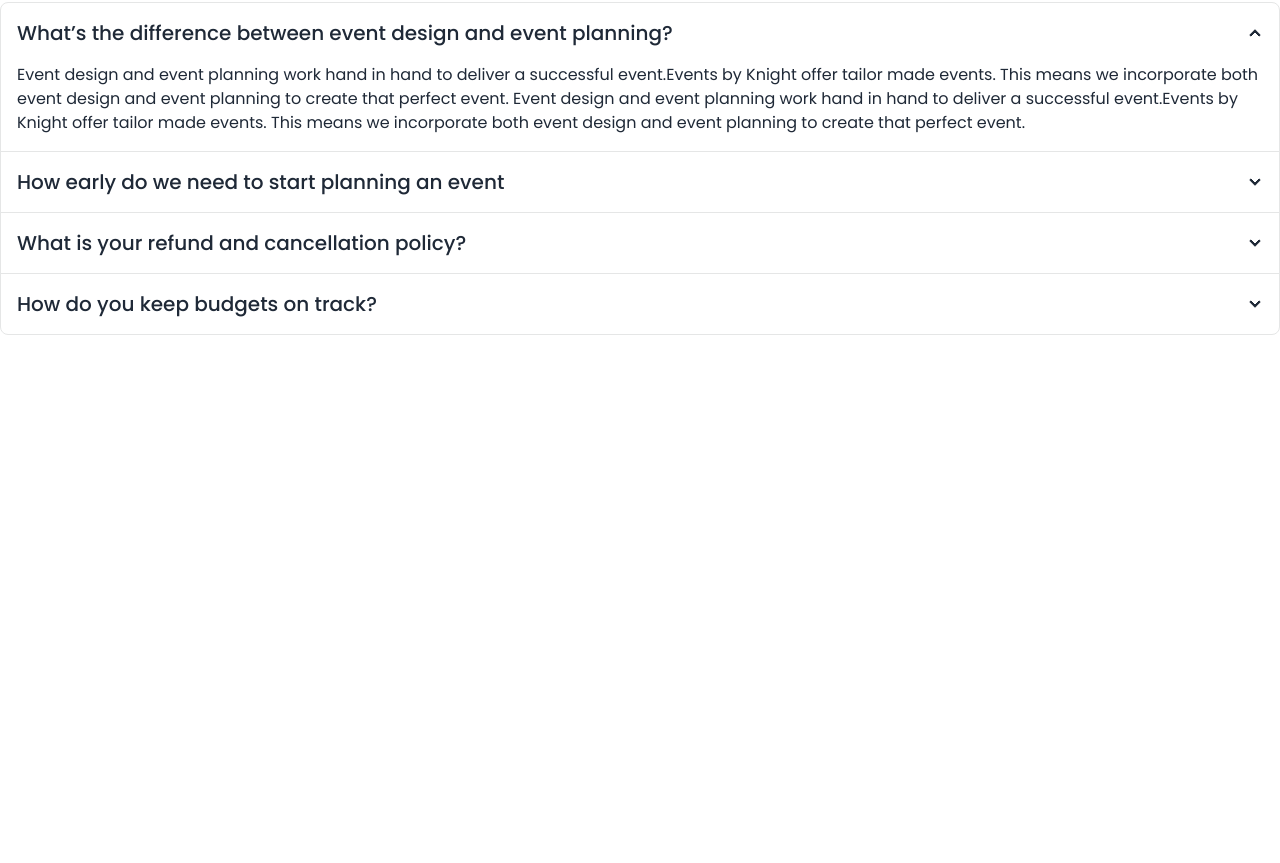
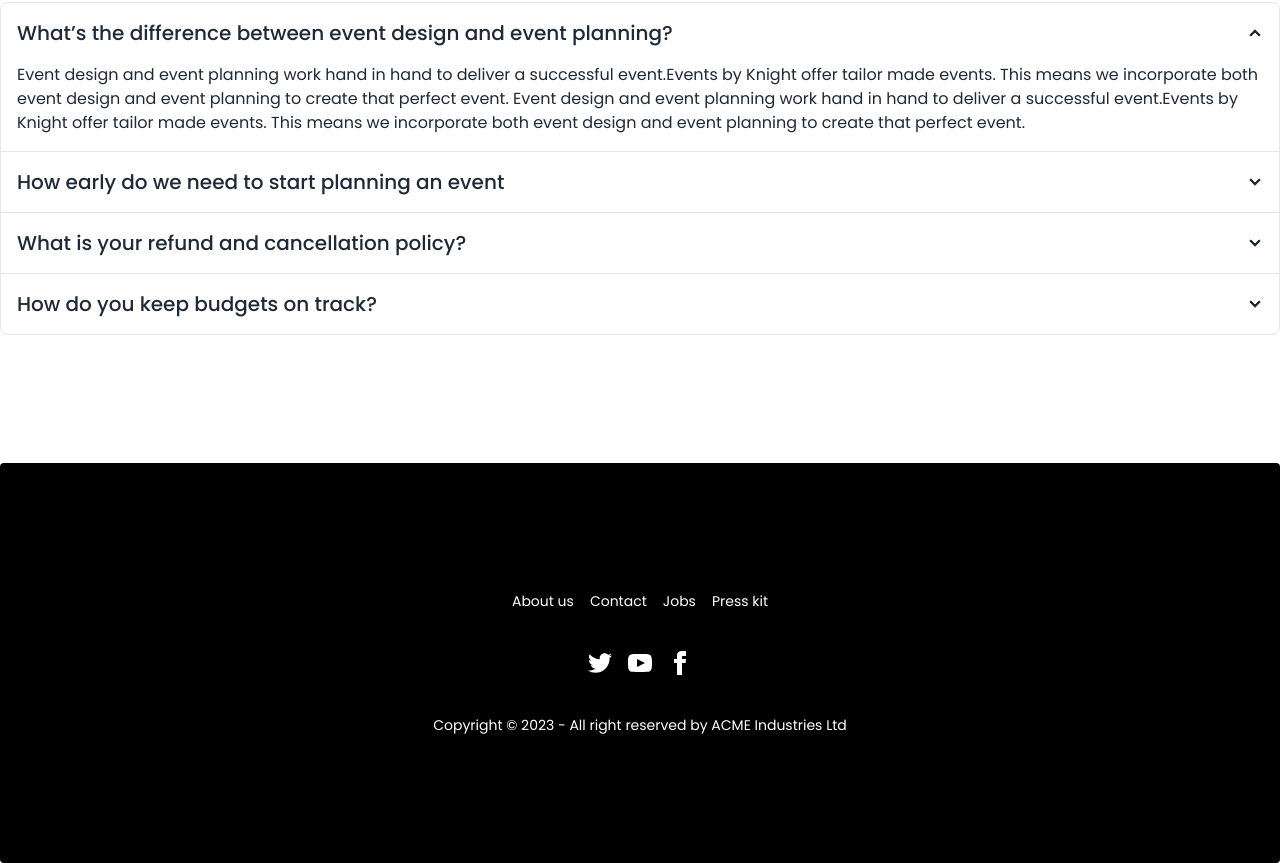
Before and after one commit to sabbirsami/Auth-practice-project-firebase-and-react, a React (Vite) app: page / in a window 1280 px wide. Shown: the part 2891-3754 px from the top of the page. Before the commit the page ends 3354 px from the top, so only its background shows below. Built offline with nearby package versions, Linux system fonts and the light colour scheme.

Commit message:
footer section done

```diff
--- /dev/null
+++ b/src/components/footer/Footer.jsx
@@ -0,0 +1,59 @@
+const Footer = () => {
+    return (
+        <div>
+            <footer className="footer footer-center p-10 bg-black text-white rounded py-32">
+                <nav className="grid grid-flow-col gap-4">
+                    <a className="link link-hover">About us</a>
+                    <a className="link link-hover">Contact</a>
+                    <a className="link link-hover">Jobs</a>
+                    <a className="link link-hover">Press kit</a>
+                </nav>
+                <nav>
+                    <div className="grid grid-flow-col gap-4">
+                        <a>
+                            <svg
+                                xmlns="http://www.w3.org/2000/svg"
+                                width="24"
+                                height="24"
+                                viewBox="0 0 24 24"
+                                className="fill-current"
+                            >
+                                <path d="M24 4.557c-.883.392-1.832.656-2.828.775 1.017-.609 1.798-1.574 2.165-2.724-.951.564-2.005.974-3.127 1.195-.897-.957-2.178-1.555-3.594-1.555-3.179 0-5.515 2.966-4.797 6.045-4.091-.205-7.719-2.165-10.148-5.144-1.29 2.213-.669 5.108 1.523 6.574-.806-.026-1.566-.247-2.229-.616-.054 2.281 1.581 4.415 3.949 4.89-.693.188-1.452.232-2.224.084.626 1.956 2.444 3.379 4.6 3.419-2.07 1.623-4.678 2.348-7.29 2.04 2.179 1.397 4.768 2.212 7.548 2.212 9.142 0 14.307-7.721 13.995-14.646.962-.695 1.797-1.562 2.457-2.549z"></path>
+                            </svg>
+                        </a>
+                        <a>
+                            <svg
+                                xmlns="http://www.w3.org/2000/svg"
+                                width="24"
+                                height="24"
+                                viewBox="0 0 24 24"
+                                className="fill-current"
+                            >
+                                <path d="M19.615 3.184c-3.604-.246-11.631-.245-15.23 0-3.897.266-4.356 2.62-4.385 8.816.029 6.185.484 8.549 4.385 8.816 3.6.245 11.626.246 15.23 0 3.897-.266 4.356-2.62 4.385-8.816-.029-6.185-.484-8.549-4.385-8.816zm-10.615 12.816v-8l8 3.993-8 4.007z"></path>
+                            </svg>
+                        </a>
+                        <a>
+                            <svg
+                                xmlns="http://www.w3.org/2000/svg"
+                                width="24"
+                                height="24"
+                                viewBox="0 0 24 24"
+                                className="fill-current"
+                            >
+                                <path d="M9 8h-3v4h3v12h5v-12h3.642l.358-4h-4v-1.667c0-.955.192-1.333 1.115-1.333h2.885v-5h-3.808c-3.596 0-5.192 1.583-5.192 4.615v3.385z"></path>
+                            </svg>
+                        </a>
+                    </div>
+                </nav>
+                <aside>
+                    <p>
+                        Copyright © 2023 - All right reserved by ACME Industries
+                        Ltd
+                    </p>
+                </aside>
+            </footer>
+        </div>
+    );
+};
+
+export default Footer;
--- a/src/root/Root.jsx
+++ b/src/root/Root.jsx
@@ -1,11 +1,13 @@
 import { Outlet } from "react-router-dom";
 import Navbar from "../components/home/Navbar";
+import Footer from "../components/footer/Footer";
 
 const Root = () => {
     return (
         <div>
             <Navbar />
             <Outlet />
+            <Footer />
         </div>
     );
 };
```
